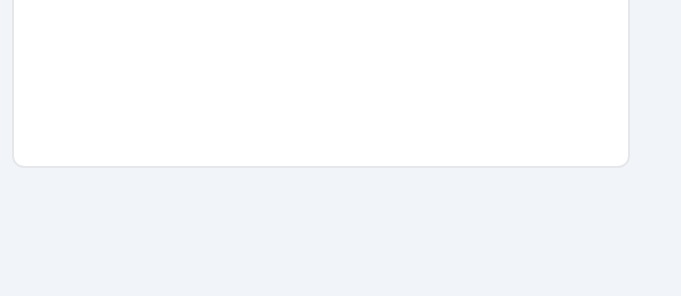
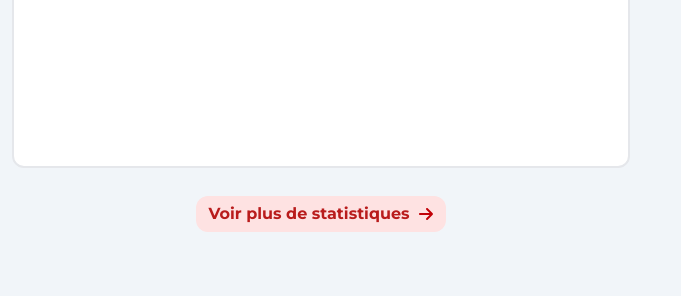
Before and after one commit to soniiix/enron-data-visualizer, a Django app: template base_app/templates/home.html in a window 1280 px wide. Shown: the part 444-740 px from the top of the page, without its empty margins (0-681 px from the left). Run offline with Django 5.2, Linux system fonts and the light colour scheme; the template is opened without the code that fills it, so the values that code supplies are empty; some libraries are stand-ins or nearby versions.

Commit message:
feat: add a stats button

```diff
--- a/base_app/templates/home.html
+++ b/base_app/templates/home.html
@@ -83,10 +83,19 @@
                     <h3 class="mb-2 text-base font-bold text-red-700 text-center sm:text-base lg:text-xl">{{ selected_year }}</h3>
                     <h3 class="mb-5 text-sm text-center sm:text-base lg:text-lg">Nombre de mails envoyés par mois</h3>
                     <!-- Conteneur du graphique -->
-                    <div class="h-[300px] w-full">
+                    <div class="h-[180px] sm:h-[300px] w-full">
                         <canvas id="mailChart"></canvas>
                     </div>
                 </div>
+            </div>
+            <!-- Troisième ligne (Bouton statistiques) -->
+            <div class="flex flex-col items-center p-2 sm:p-4">
+                <a href="/statistiques" class="flex flex-row text-xs sm:text-sm lg:text-base items-center gap-2 bg-red-100 cursor-pointer text-red-700 font-bold px-3 py-1.5 rounded-xl">
+                    Voir plus de statistiques
+                    <svg class="w-3 h-3 sm:w-4 sm:h-4" xmlns="http://www.w3.org/2000/svg" fill="#c10007" viewBox="0 0 448 512">
+                        <path d="M438.6 278.6c12.5-12.5 12.5-32.8 0-45.3l-160-160c-12.5-12.5-32.8-12.5-45.3 0s-12.5 32.8 0 45.3L338.8 224 32 224c-17.7 0-32 14.3-32 32s14.3 32 32 32l306.7 0L233.4 393.4c-12.5 12.5-12.5 32.8 0 45.3s32.8 12.5 45.3 0l160-160z"/>
+                    </svg>
+                </a>
             </div>
         </div>
 
```
